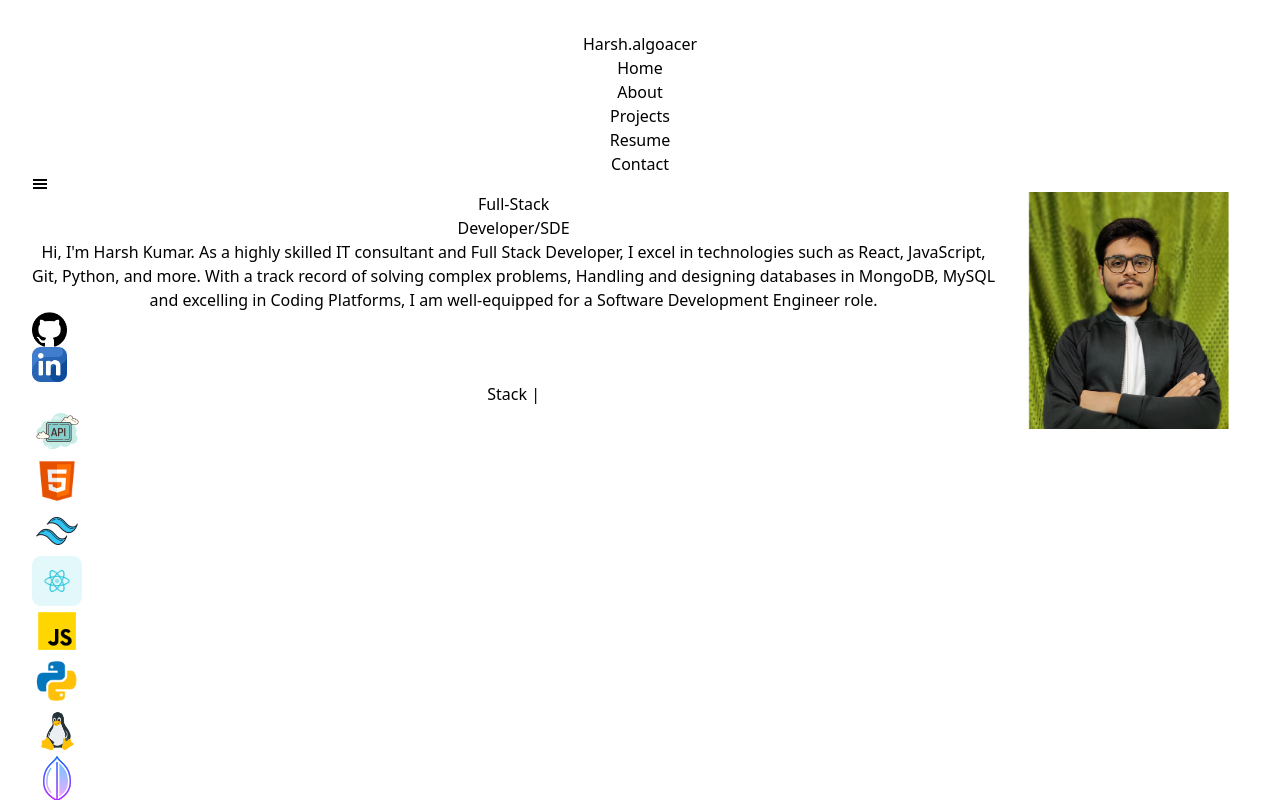
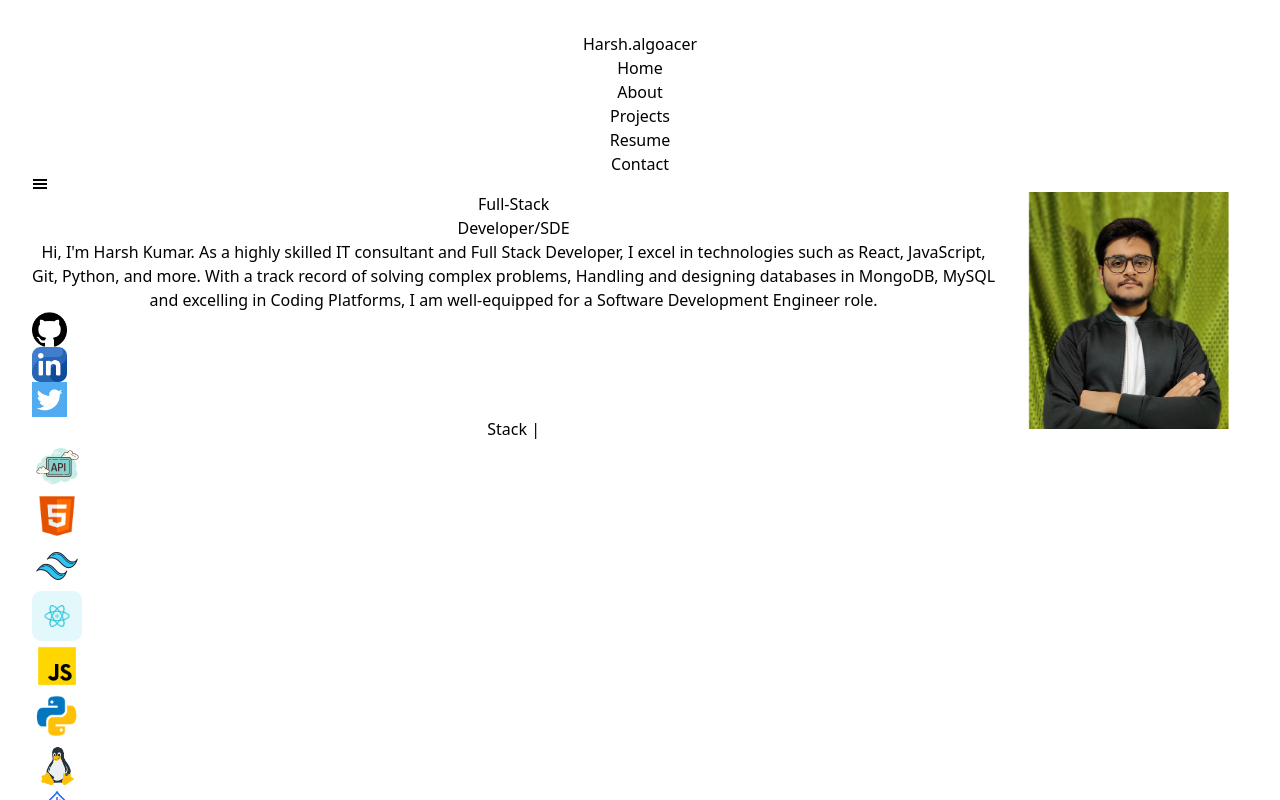
Before and after one commit to HarshUmpoxy/Portfolio, a React (Vite) app: page / in a window 1280 px wide. Shown: the top 800 px of the page. Built offline with nearby package versions, Linux system fonts and the light colour scheme; no server answers.

Commit message:
ready for first deploy

```diff
--- a/src/components/Hero/Hero.jsx
+++ b/src/components/Hero/Hero.jsx
@@ -24,6 +24,9 @@ const Hero = () => {
               </a>
               <a href="https://www.linkedin.com/in/harsh-kumar-24318b207/" target="_blank" className="px-2">
                 <img src="../src/assets/linkedin.png" alt="linkedin" width={35} />
+              </a>
+              <a href="https://twitter.com/HarshUmpoxy" target="_blank" className="px-2">
+                <img src="../src/assets/twitter.png" alt="twitter" width={35} />
               </a>
             </div>
             {/* tech stack beginning */}
--- a/src/components/ProjectPage/ProjectPage.jsx
+++ b/src/components/ProjectPage/ProjectPage.jsx
@@ -36,7 +36,7 @@ const Project = () => {
       ],
       liveUrl: "",
       githubUrl:
-        "https://github.com/HarshUmpoxy",
+        "https://github.com/HarshUmpoxy/MERNattendance-cvTracker",
     },
     {
       id: 3,
@@ -51,7 +51,7 @@ const Project = () => {
         { id: 2, tech: "ML" },
       ],
       liveUrl: "",
-      githubUrl: "https://github.com/HarshUmpoxy",
+      githubUrl: "https://github.com/HarshUmpoxy/SmartShopRecommender",
     },
   ];
   return (
```
Also changed, not shown: src/assets/twitter.png (added).
